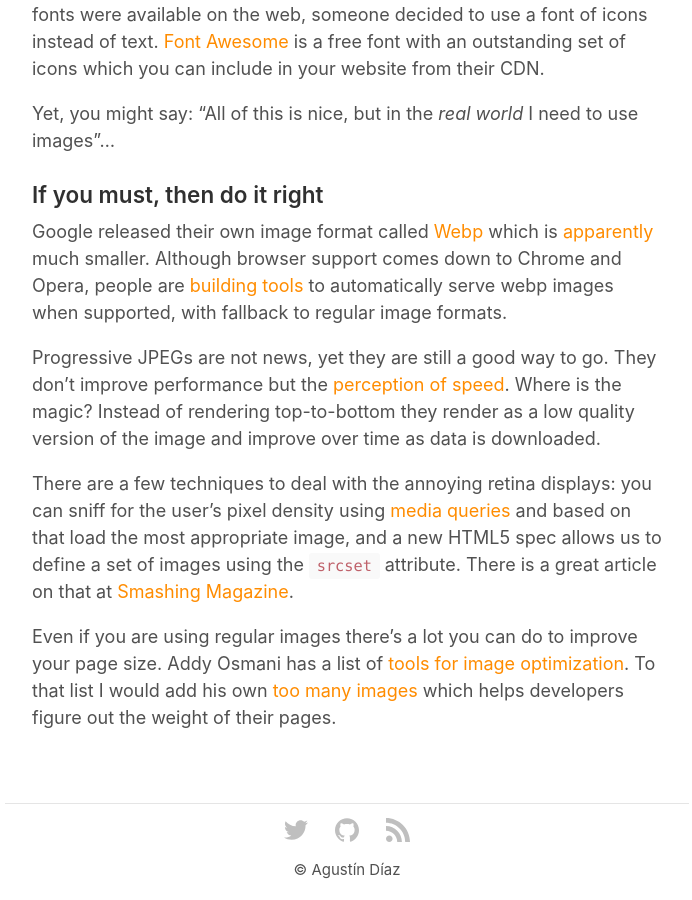
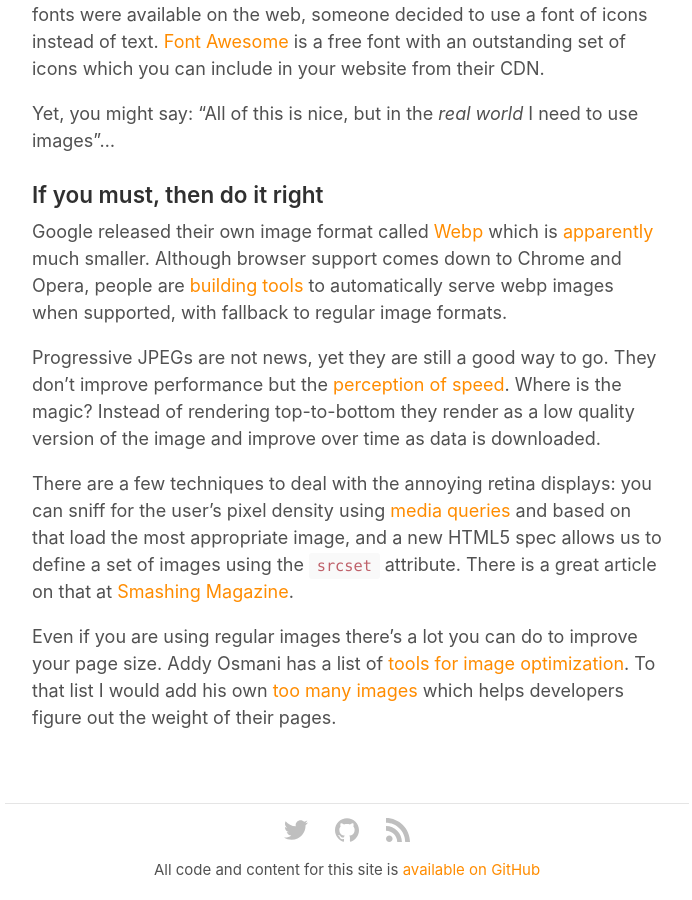
Before and after one commit to HiroAgustin/adiaz.uy-legacy, a Jekyll site: the page built from index.html, in a window 1280 px wide and 900 px high, scrolled down 13977 px. Shown: the whole window, without its empty margins (293-985 px from the left). Built offline with Jekyll 4.4.1, drawn with Linux system fonts in a browser that asks for light colours; nearby versions of some CDN libraries; the list of posts is cut into pages by our own code.

Commit message:
Remove useless copy sign. Show that source code is available on all pages

```diff
--- a/_includes/Footer.html
+++ b/_includes/Footer.html
@@ -34,7 +34,7 @@
     </ul>
     <p>
       <small>
-        &copy; Agustín Díaz
+        All code and content for this site is <a href="https://github.com/HiroAgustin/adiaz.github.com/">available on GitHub</a>
       </small>
     </p>
   </div>
--- a/_layouts/about.html
+++ b/_layouts/about.html
@@ -6,6 +6,4 @@ layout: default
   <h1 class="Page__Title">{{ page.title }}</h1>
   <p class="lead">My name is Agustín Díaz, I’m a Frontend Developer at <a href="https://plectica.com/">Plectica</a>.</p>
   {{ content }}
-  <hr>
-  <p><small>All code and content for this site is <a href="https://github.com/HiroAgustin/adiaz.github.com/">available on GitHub</a>.</small></p>
 </article>
```
